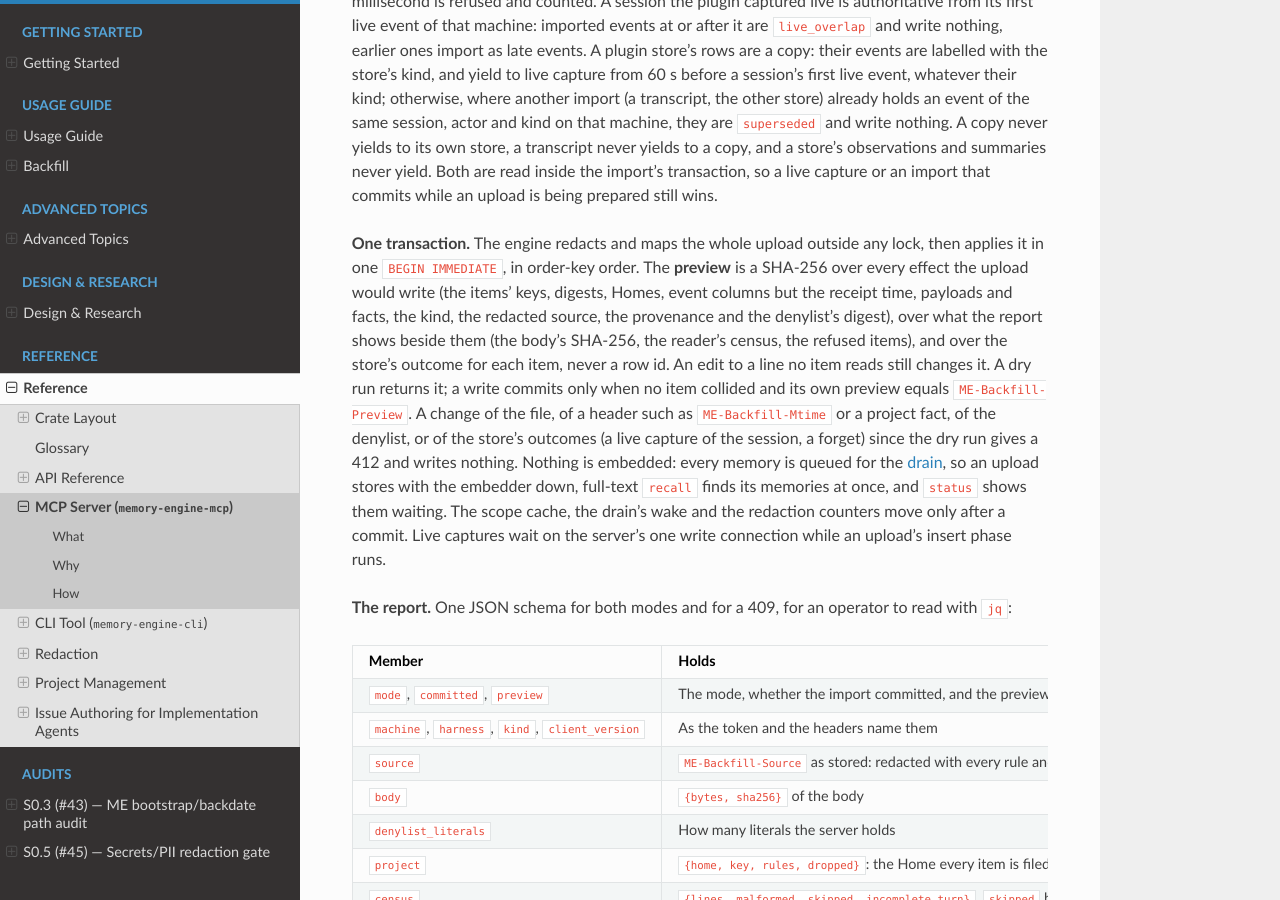
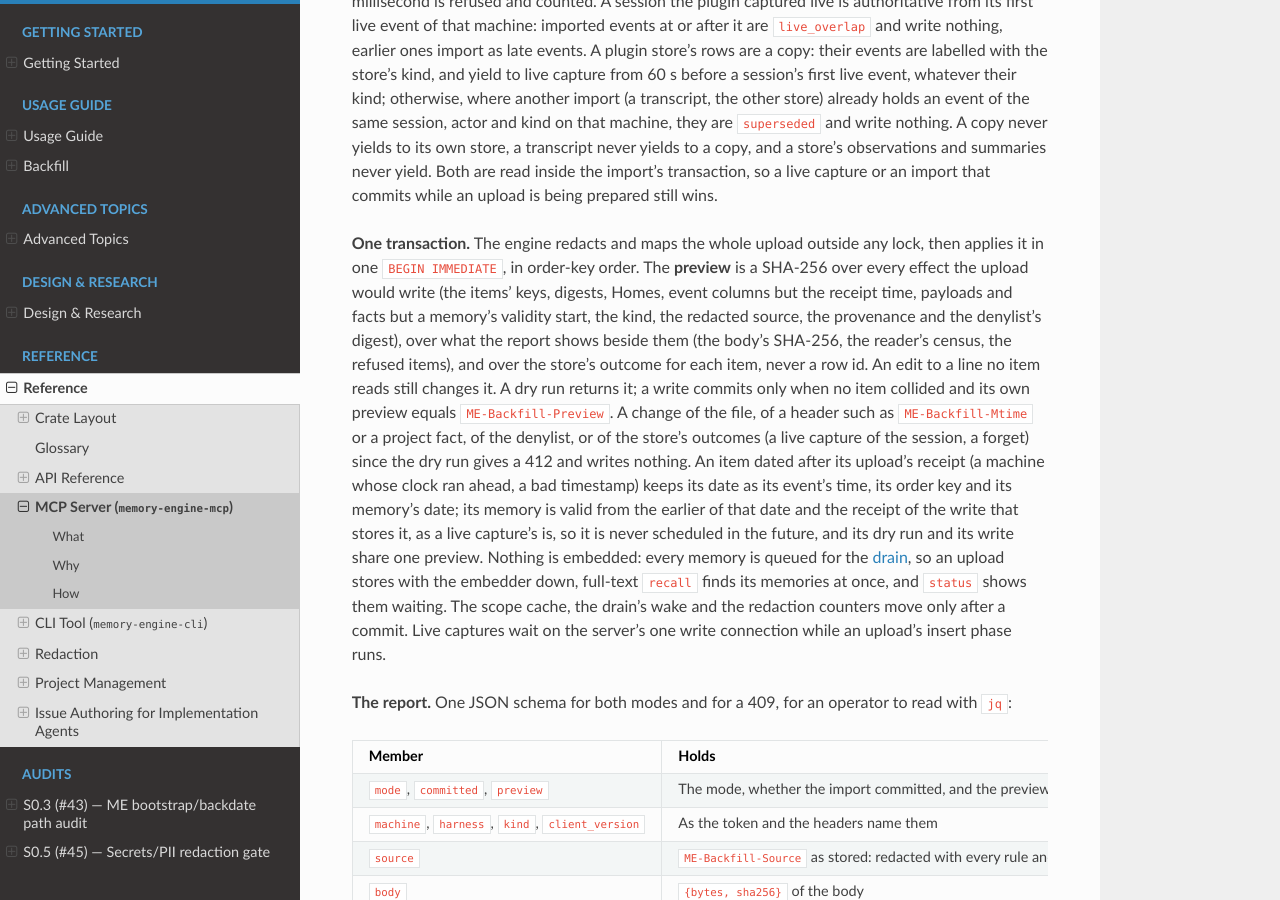
Before and after one commit to dutiona/memory-engine, a Sphinx documentation site: the page built from docs/reference/mcp-server.md, in a window 1280 px wide and 900 px high, scrolled down 17092 px. Built offline with Sphinx 7.4.7 and the Read the Docs theme 3.1.0, drawn with Linux system fonts in a browser that asks for light colours.

Commit message:
fix(backfill): keep one preview from dry run to write for an item dated after its receipt
A memory is valid from the earlier of its date and the receipt, and the preview hashed that
validity start. A dry run and its write are two requests with two receipts, so an item dated
after the dry run's receipt (a machine whose clock ran ahead, a bad timestamp) changed the
preview between them, and the reviewed write answered 412 every time.

The preview now binds the memory's date (t_created, already hashed) and leaves out its validity
start, the one receipt-derived value it covered; the clamp itself stays, so nothing is ever
valid from the future. Refusing such an item at the dry run would not have helped: the refusal
reads the receipt too, so an item dated between the two receipts flips from refused to stored,
and the hashed refused list changes the preview just the same.

The test helper now sends each write as a second request received ten minutes after its dry
run, as the route does; one receipt for both is what hid this. The fuzz target's replay of a
dry run now refuses a 412, and a seed dated 2099 drives it.

Every preview changes with this, so a dry run reviewed on an older server is run again.

Refs #1153

```diff
--- a/docs/reference/mcp-server.md
+++ b/docs/reference/mcp-server.md
@@ -615,17 +615,20 @@ transcript never yields to a copy, and a store's observations and summaries neve
 import's transaction, so a live capture or an import that commits while an upload is being prepared still wins.
 
 **One transaction.** The engine redacts and maps the whole upload outside any lock, then applies it in one
-`BEGIN IMMEDIATE`, in order-key order. The **preview** is a SHA-256 over every effect the upload would write (the
-items' keys, digests, Homes, event columns but the receipt time, payloads and facts, the kind, the redacted source, the
-provenance and the denylist's digest), over what the report shows beside them (the body's SHA-256, the reader's census,
-the refused items), and over the store's outcome for each item, never a row id. An edit to a line no item reads still
-changes it. A dry run returns it;
-a write commits only when no item collided and its own preview equals `ME-Backfill-Preview`. A change of the file, of a
-header such as `ME-Backfill-Mtime` or a project fact, of the denylist, or of the store's outcomes (a live capture of the
-session, a forget) since the dry run gives a 412 and writes nothing. Nothing is embedded: every memory is queued for the
-[drain](#embedding-queue), so an upload stores with the embedder down, full-text `recall` finds its memories at once,
-and `status` shows them waiting. The scope cache, the drain's wake and the redaction counters move only after a commit.
-Live captures wait on the server's one write connection while an upload's insert phase runs.
+`BEGIN IMMEDIATE`, in order-key order. The **preview** is a SHA-256 over every effect the upload would write (the items'
+keys, digests, Homes, event columns but the receipt time, payloads and facts but a memory's validity start, the kind,
+the redacted source, the provenance and the denylist's digest), over what the report shows beside them (the body's
+SHA-256, the reader's census, the refused items), and over the store's outcome for each item, never a row id. An edit to
+a line no item reads still changes it. A dry run returns it; a write commits only when no item collided and its own
+preview equals `ME-Backfill-Preview`. A change of the file, of a header such as `ME-Backfill-Mtime` or a project fact,
+of the denylist, or of the store's outcomes (a live capture of the session, a forget) since the dry run gives a 412 and
+writes nothing. An item dated after its upload's receipt (a machine whose clock ran ahead, a bad timestamp) keeps its
+date as its event's time, its order key and its memory's date; its memory is valid from the earlier of that date and the
+receipt of the write that stores it, as a live capture's is, so it is never scheduled in the future, and its dry run and
+its write share one preview. Nothing is embedded: every memory is queued for the [drain](#embedding-queue), so an upload
+stores with the embedder down, full-text `recall` finds its memories at once, and `status` shows them waiting. The scope
+cache, the drain's wake and the redaction counters move only after a commit. Live captures wait on the server's one
+write connection while an upload's insert phase runs.
 
 **The report.** One JSON schema for both modes and for a 409, for an operator to read with `jq`:
 
```
Also changed, not shown: docs/backfill.md (+3 -1 lines), fuzz/seeds/backfill_upload/README.md, 4 other files.
